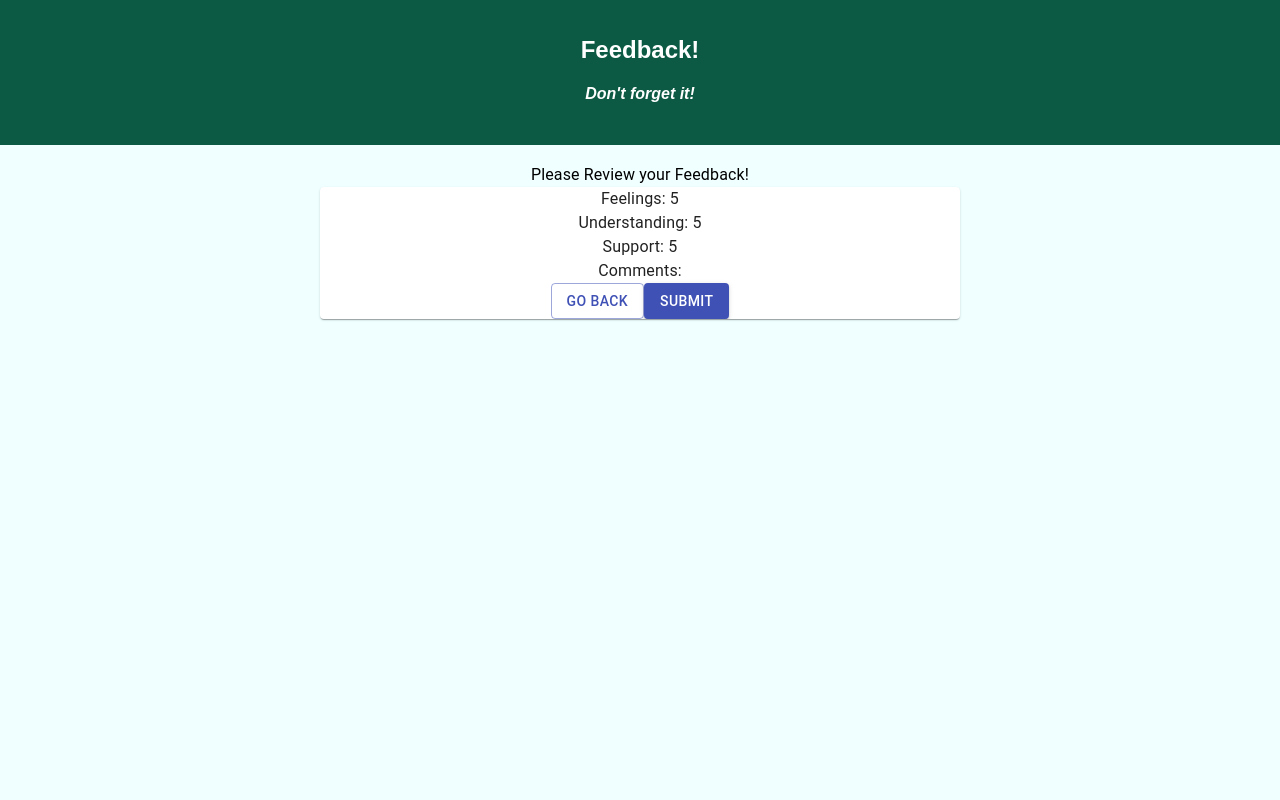
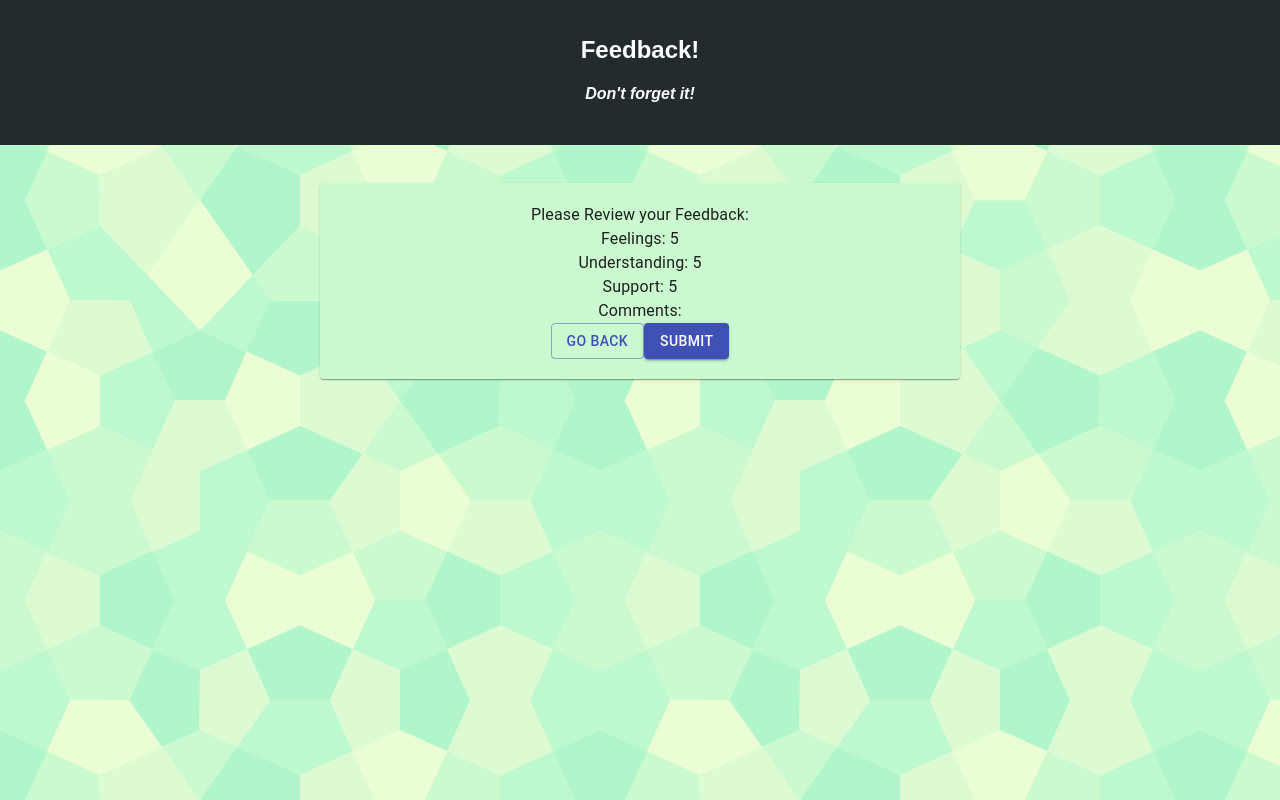
Before and after one commit to ayriela/redux-feedback-loop, a React app: page /#/review in a window 1280 px wide. Built offline with nearby package versions, Linux system fonts and the light colour scheme.

Commit message:
colors added

```diff
--- a/src/components/App/App.css
+++ b/src/components/App/App.css
@@ -1,6 +1,7 @@
 .App {
   text-align: center;
-  background-color: azure;
+  background-image: url('congruent_pentagon.png');
+  /* Background pattern from Toptal Subtle Patterns */
   min-height: 100vh;
 }
 #root{
@@ -14,7 +15,7 @@ body{
 }
 
 .App-header {
-  background-color: #0c5a43;
+  background-color: #232b2e;
   min-height: 70px;
   padding: 20px;
   color: white;
@@ -42,3 +43,8 @@ body{
   width: 50%;
   margin: auto;
 }
+
+.reviewCard{
+  padding: 20px 0px 20px 0px;
+  margin: 20px 0px 20px 0px;
+}
--- a/src/components/Comments/Comments.js
+++ b/src/components/Comments/Comments.js
@@ -37,6 +37,7 @@ class Comments extends Component {
         margin="normal"
         variant="outlined"
         fullWidth
+        color="primary"
       />
        <Button
        display="inline"
--- a/src/components/Home/Home.js
+++ b/src/components/Home/Home.js
@@ -8,7 +8,8 @@ class Home extends Component {
   render() {
     return (
       <div className="home">
-       <Typography>Welcome to the Feedback Tracker! Click below to get started.</Typography>
+       <Typography>Welcome to the Feedback Tracker!</Typography>
+       <Typography>Click below to get started.</Typography>
        <Button
        display="block"
        className="new"
--- a/src/components/Review/Review.js
+++ b/src/components/Review/Review.js
@@ -56,8 +56,8 @@ class Review extends Component {
   render() {
     return (
       <div className="review">
-            <Typography>Please Review your Feedback!</Typography>
-            <Card>
+            <Card className="reviewCard" style={{backgroundColor: '#CBFAD0'}}>
+                <Typography>Please Review your Feedback:</Typography>
                 <Typography>Feelings: {this.props.feeling}</Typography>
                 <Typography>Understanding: {this.props.understanding}</Typography>
                 <Typography>Support: {this.props.support}</Typography>
```
Also changed, not shown: src/components/App/congruent_pentagon.png (added).
